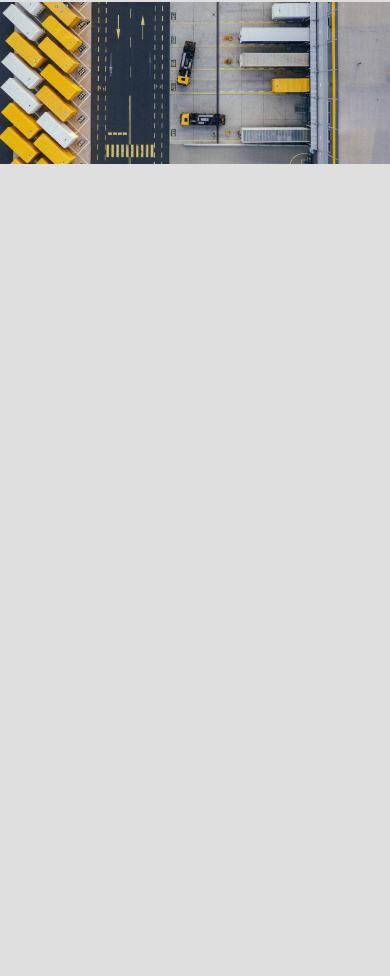
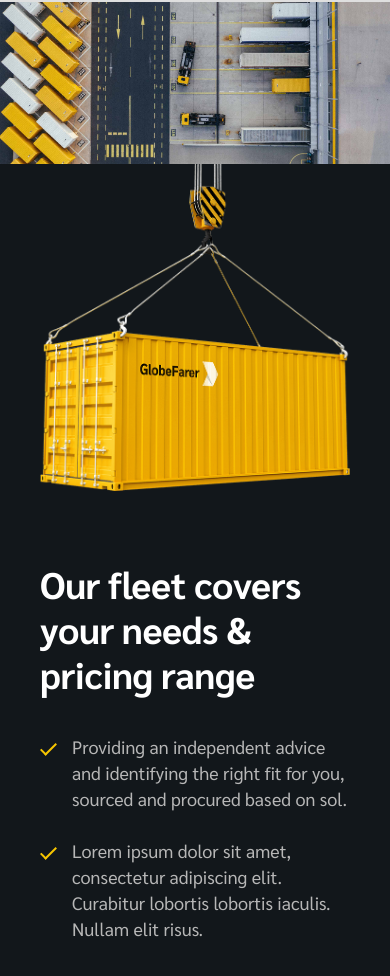
Before and after one commit to macqueen006/cargo, a Next.js app: page / in a window 390 px wide. Shown: the part 6124-7100 px from the top of the page. Before the commit the page ends 6288 px from the top, so only its background shows below. Built offline with nearby package versions, Linux system fonts and the light colour scheme.

Commit message:
added the frame component to the home page

```diff
--- a/app/(home)/_components/PricingRange.tsx
+++ b/app/(home)/_components/PricingRange.tsx
@@ -1,13 +1,14 @@
 
 import Image from "next/image";
+import {prefix} from "@/libs/util";
 
 const PricingRange = () => {
     return (
-      <section className="pb-[15.5rem] bg-[#12171b] block">
-        <div className="px-[4rem] relative flex flex-wrap">
-          <div className="w-full order-2">
+      <section className="pb-[15.5rem] lg:pb-[11rem] bg-[#12171b] inline-block">
+        <div className="mx-auto w-[calc(100%-80px)] xl:w-[110rem] relative flex lg:flex-row flex-wrap">
+          <div className="w-full lg:basis-1/2 order-2 lg:order-1 lg:pt-[7.2rem] lg:pr-[7.2rem]">
             <div className="mb-[2rem]">
-              <h2 className="pb-[1.8rem] text-white text-[3.7rem] leading-[4.5rem] -tracking-[0.037rem] font-bold">
+              <h2 className="pb-[1.8rem] text-white text-[3.7rem] lg:text-[4.4rem] leading-[4.5rem] lg:leading-[5.2rem] -tracking-[0.037rem] lg:-tracking-[0.045rem] font-bold">
                 Our fleet covers your needs & pricing range
               </h2>
             </div>
@@ -78,9 +79,9 @@ const PricingRange = () => {
               </ul>
             </div>
           </div>
-          <div className="mb-[7rem] overflow-hidden order-1">
+          <div className="w-full lg:basis-1/2 mb-[7rem] lg:mb-0 overflow-hidden order-1 lg:order-2 lg:px-[1rem]">
             <Image
-              src="10/cargo-home-img-2-new.png"
+              src={`${prefix}10/cargo-home-img-2-new.png`}
               alt=""
               width={655}
               height={690}
--- a/app/(home)/page.tsx
+++ b/app/(home)/page.tsx
@@ -10,7 +10,7 @@ import Testimonials from "./_components/Testimonials";
 import Counters from "./_components/Counters";
 import OurDevelopers from "./_components/OurDevelopers";
 import Frame from "./_components/Frame";
-// import PricingRange from "./_components/PricingRange";
+import PricingRange from "./_components/PricingRange";
 // import CompanyLogos from "./_components/CompanyLogos";
 import { prefix } from "@/libs/util";
 
@@ -41,8 +41,8 @@ export default function Home() {
           <MoreInfo data={moreInfoData} />
           <OurDevelopers />
           <Frame />
-          {/* <PricingRange />
-          <CompanyLogos /> */}
+          <PricingRange />
+          {/* <CompanyLogos /> */}
         </main>
       </div>
       {/* <Footer /> */}
```
